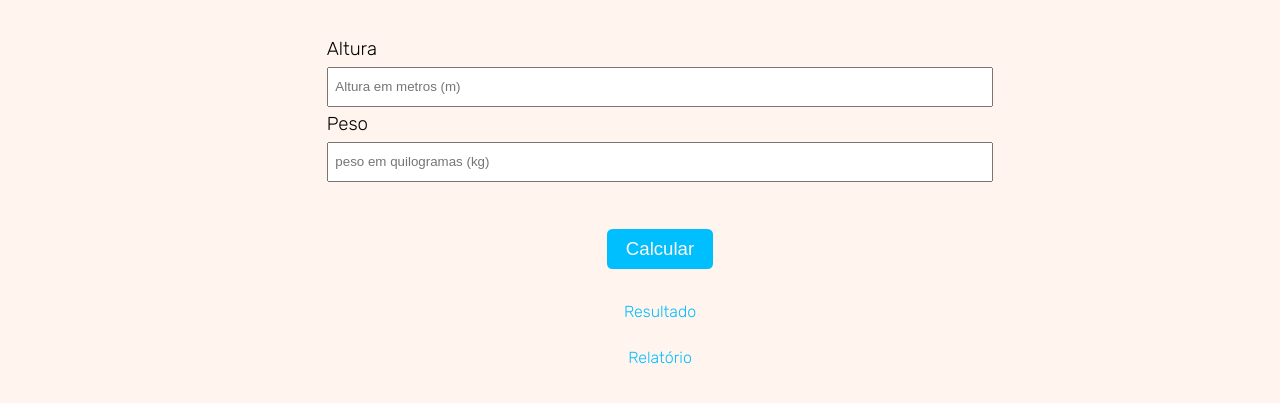
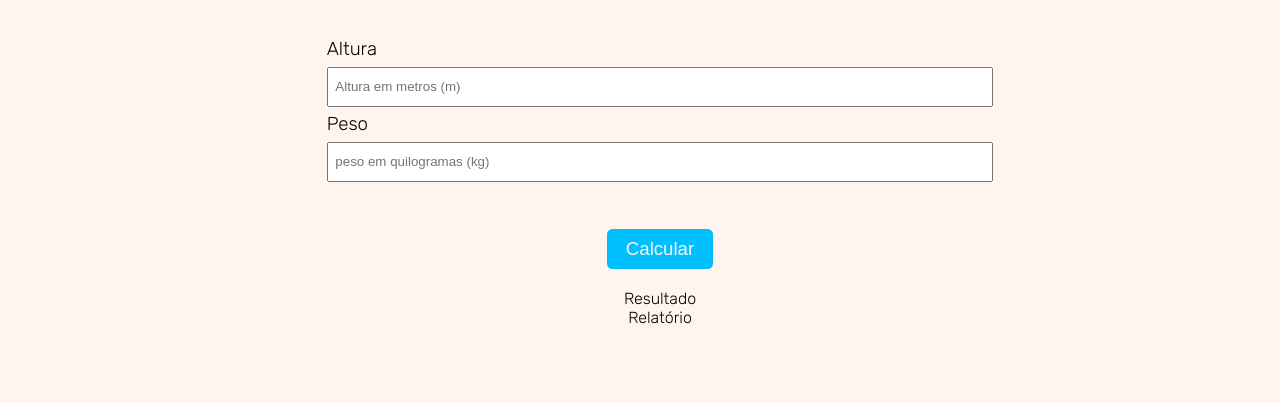
Before and after one commit to CastroGabriel-hub/Calculadora-IMC, a plain HTML site: page index.html in a window 1280 px wide. Shown: the part 85-488 px from the top of the page. Drawn offline with Linux system fonts and the light colour scheme.

Commit message:
Message(style changes)

```diff
--- a/style.css
+++ b/style.css
@@ -63,14 +63,5 @@ header h1{
     font-size: 14pt;
     width: 80pt;
     margin-bottom: 15pt;
-}
-
-.resultado button:hover{
     cursor: pointer;
 }
-
-.resultado label{
-    color: #00BFFF;
-    margin-top: 10pt;
-    margin-bottom: 10pt;
-}
```
